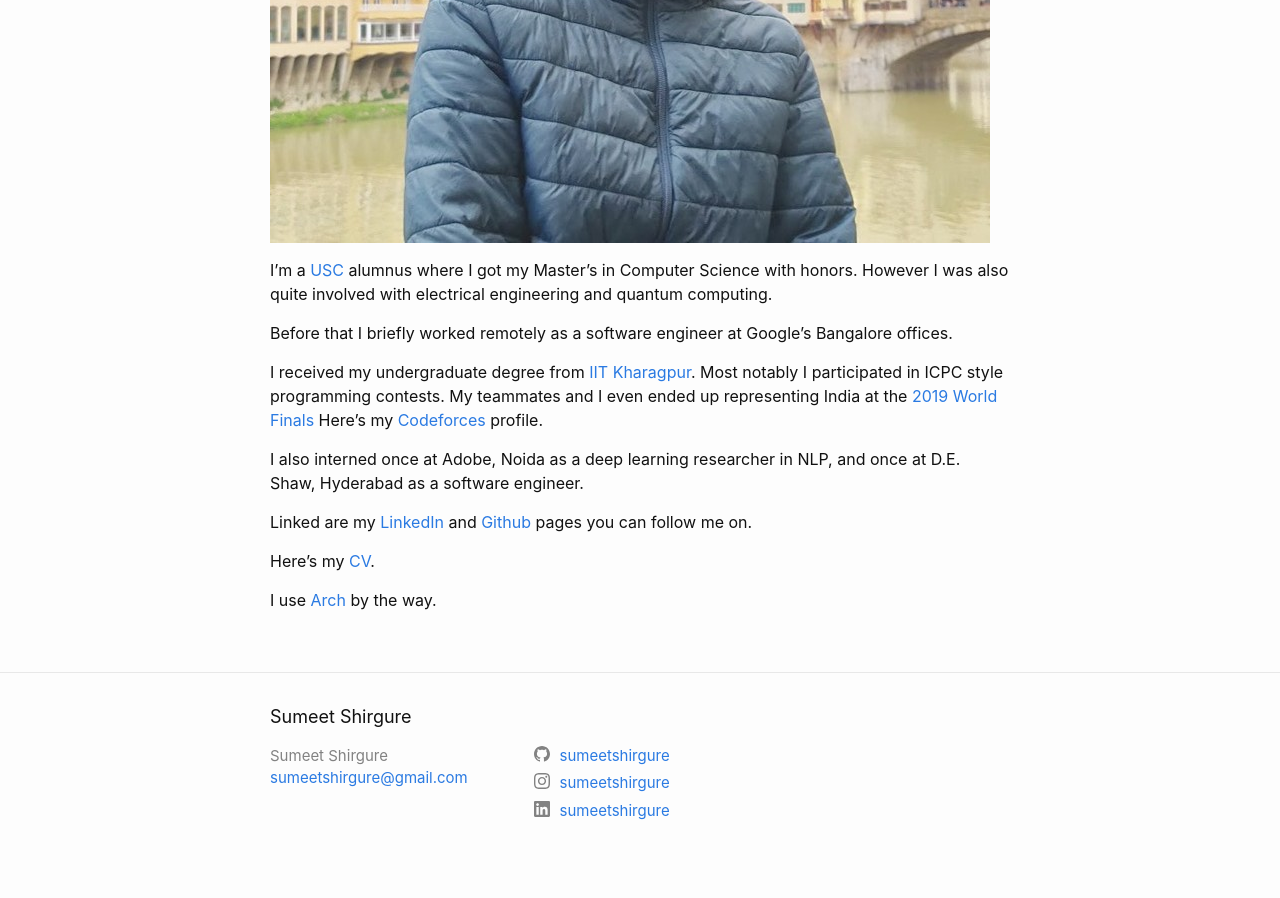
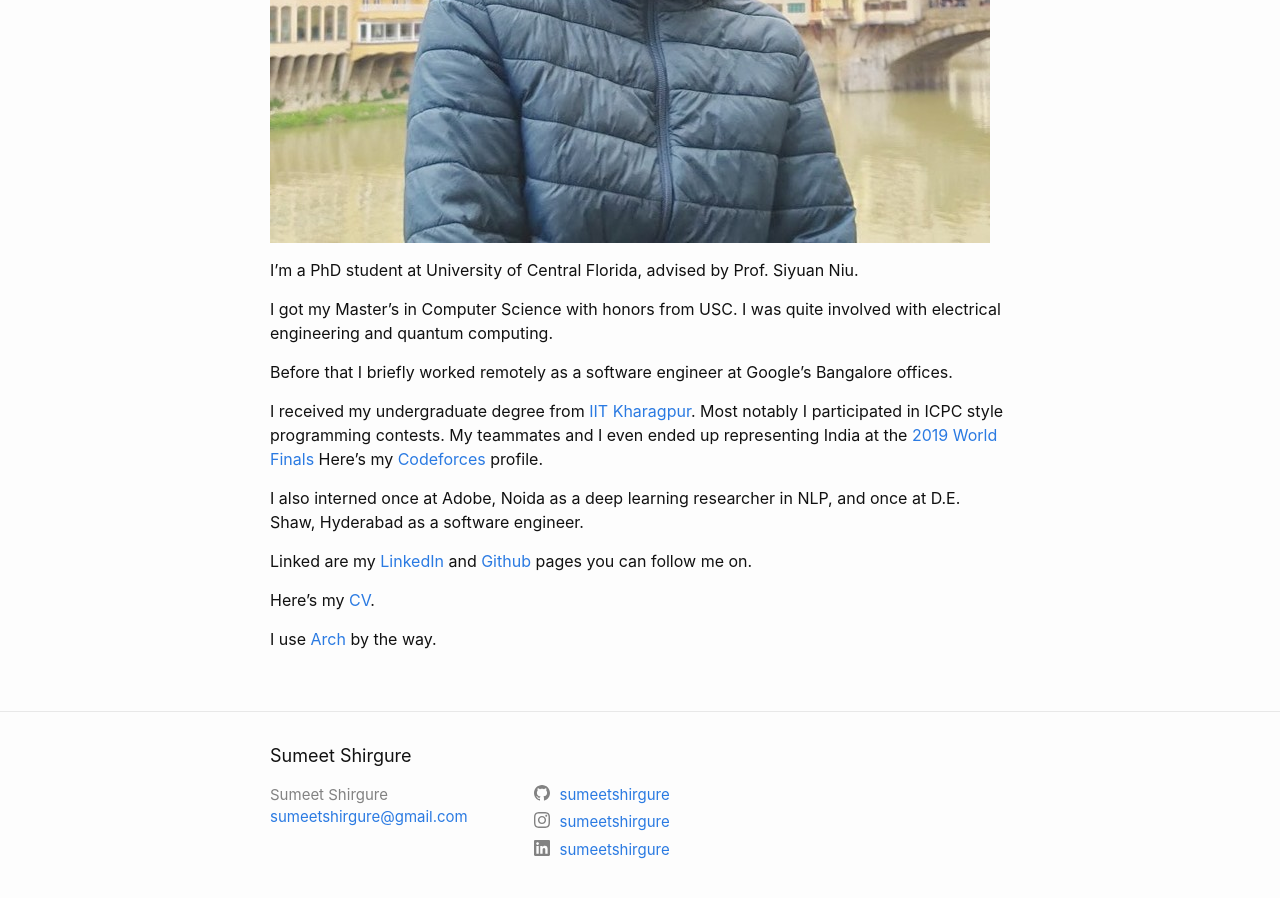
Before and after one commit to sumeetshirgure/sumeetshirgure.github.io, a Jekyll site: the page built from docs/9_about.markdown, in a window 1280 px wide and 900 px high, scrolled down 643 px. Built offline with Jekyll 4.4.1, drawn with Linux system fonts in a browser that asks for light colours.

Commit message:
Update about me page -- add PhD.

```diff
--- a/docs/9_about.markdown
+++ b/docs/9_about.markdown
@@ -6,8 +6,10 @@ permalink: /about/
 
 ![Portrait](/assets/images/pfp.jpg)
 
-I'm a [USC](https://www.usc.edu) alumnus where I got my Master's in Computer Science with honors.
-However I was also quite involved with electrical engineering and quantum computing.
+I'm a PhD student at University of Central Florida, advised by Prof. Siyuan Niu.
+
+I got my Master's in Computer Science with honors from USC.
+I was quite involved with electrical engineering and quantum computing.
 
 Before that I briefly worked remotely as a software engineer at Google's Bangalore offices.
 
```
